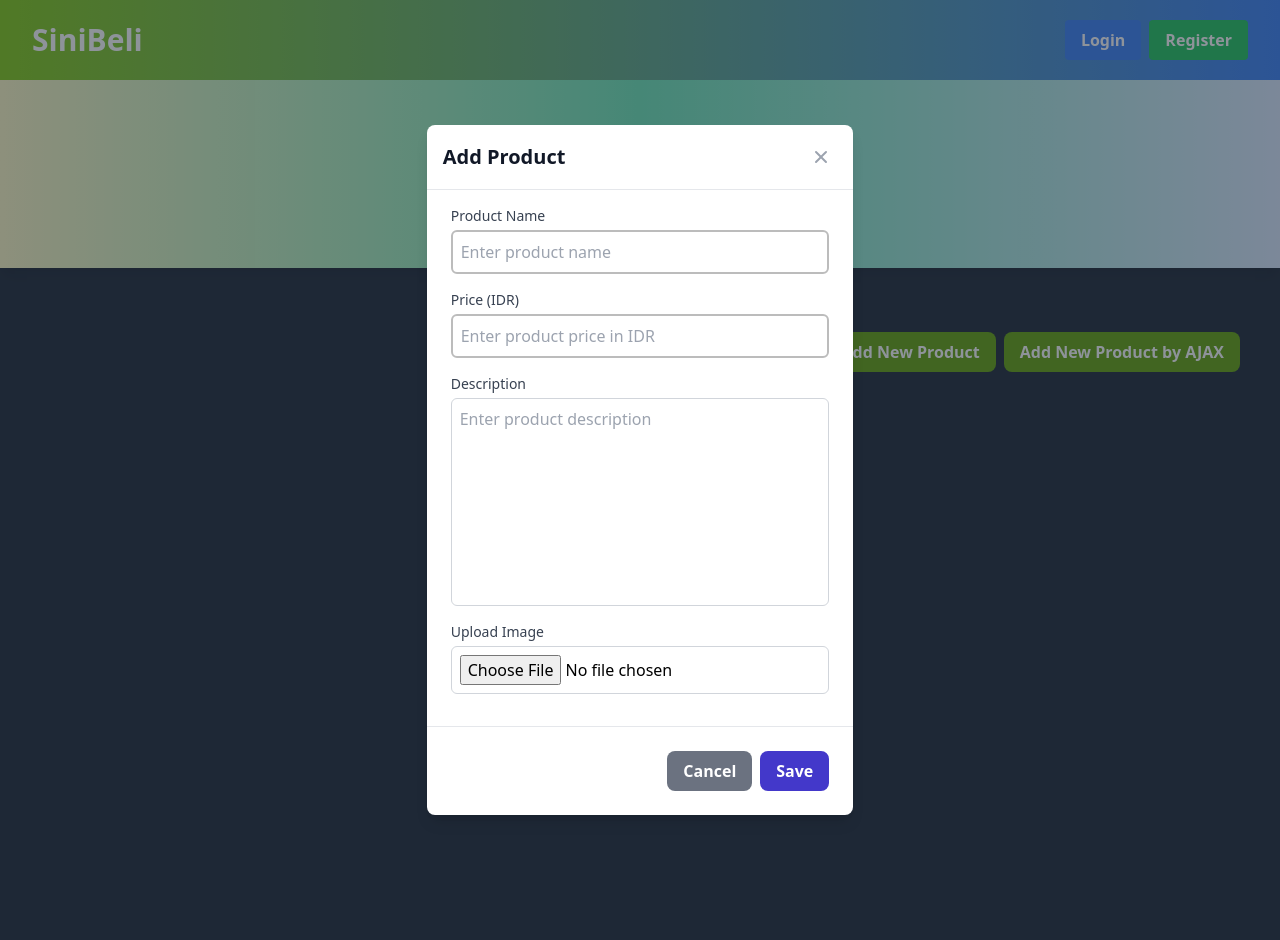
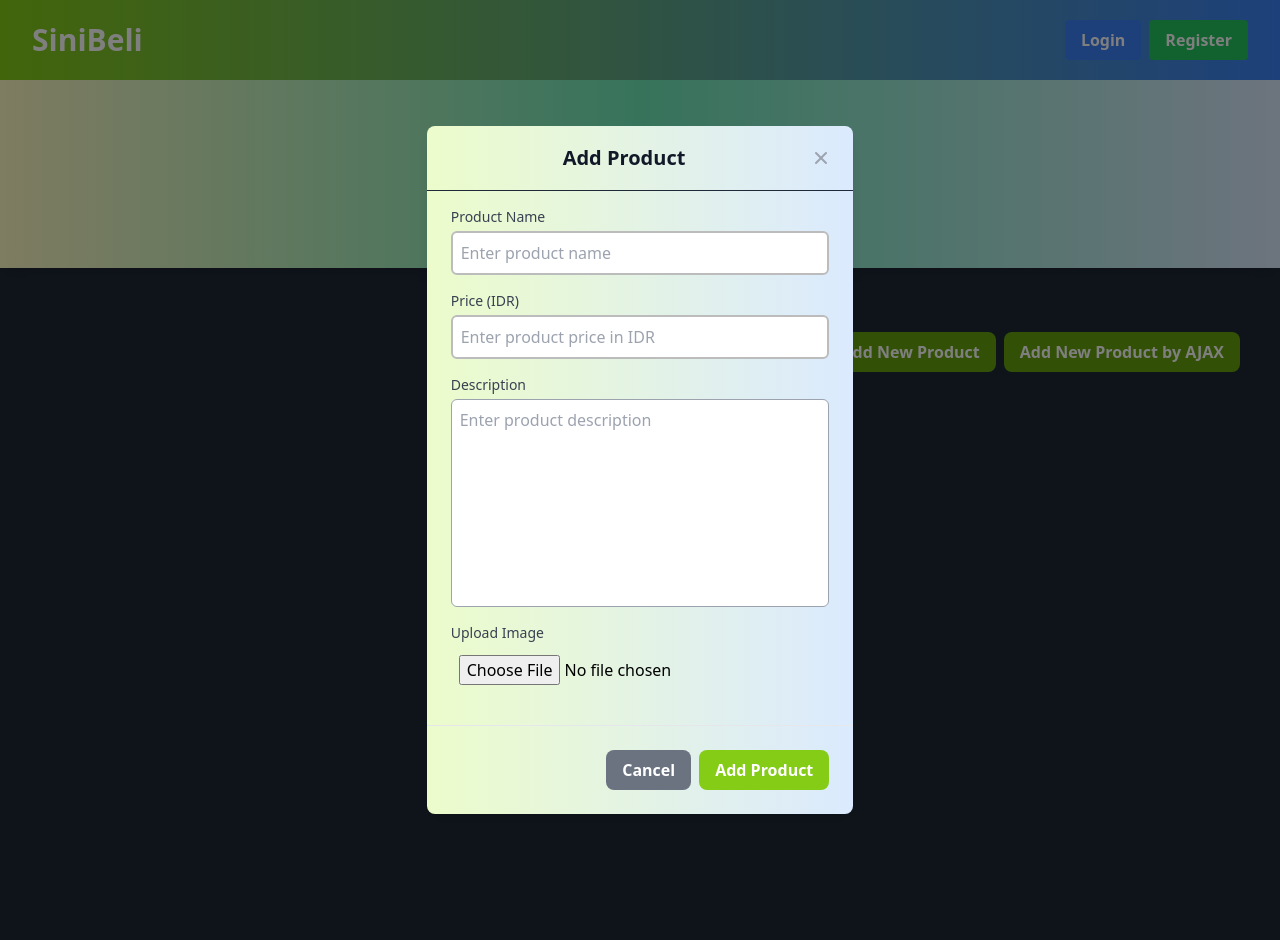
Before and after one commit to arshqiii/SiniBeli, a Django app: template main/templates/main.html in a window 1280 px wide, after a click on "Add New Product by AJAX". Run offline with Django 5.2, Linux system fonts and the light colour scheme; the template is opened without the code that fills it: most values are stand-ins (such as "Sample title", 1, 10 or a date in 2020); data that the repository does not hold is empty; some libraries are stand-ins or nearby versions.

Commit message:
fixed ajax function & product card

```diff
--- a/main/templates/main.html
+++ b/main/templates/main.html
@@ -17,14 +17,16 @@
 
     <div id="product_cards"></div>
 
-    <div id="crudModal" tabindex="-1" aria-hidden="true" class="hidden fixed inset-0 z-50 w-full flex items-center justify-center bg-gray-800 bg-opacity-50 overflow-x-hidden overflow-y-auto transition-opacity duration-300 ease-out">
-      <div id="crudModalContent" class="relative bg-white rounded-lg shadow-lg w-5/6 sm:w-3/4 md:w-1/2 lg:w-1/3 mx-4 sm:mx-0 transform scale-95 opacity-0 transition-transform transition-opacity duration-300 ease-out">
+    <div id="crudModal" tabindex="-1" aria-hidden="true" class="hidden fixed inset-0 z-50 w-full flex items-center justify-center bg-black bg-opacity-50 overflow-x-hidden overflow-y-auto transition-opacity duration-300 ease-out">
+      <div id="crudModalContent" class="relative bg-gradient-to-r from-lime-100 to-blue-100 rounded-lg shadow-lg w-5/6 sm:w-3/4 md:w-1/2 lg:w-1/3 mx-4 sm:mx-0 transform scale-95 opacity-0 transition-transform transition-opacity duration-300 ease-out">
 
         <!-- Modal header -->
-        <div class="flex items-center justify-between p-4 border-b rounded-t">
-          <h3 class="text-xl font-semibold text-gray-900">
-            Add Product
-          </h3>
+        <div class="flex flex items-center justify-center p-4 border-b border-gray-800 rounded-t">
+          <div class="w-full flex justify-center">
+            <h3 class="text-xl font-semibold text-gray-900 text-center">
+              Add Product
+            </h3>
+          </div>
           <button type="button" class="text-gray-400 bg-transparent hover:bg-gray-200 hover:text-gray-900 rounded-lg text-sm p-1.5 ml-auto inline-flex items-center" id="closeModalBtn">
             <svg aria-hidden="true" class="w-5 h-5" fill="currentColor" viewBox="0 0 20 20" xmlns="http://www.w3.org/2000/svg">
               <path fill-rule="evenodd" d="M4.293 4.293a1 1 0 011.414 0L10 8.586l4.293-4.293a1 1 0 111.414 1.414L11.414 10l4.293 4.293a1 1 0 01-1.414 1.414L10 11.414l-4.293 4.293a1 1 0 01-1.414-1.414L8.586 10 4.293 5.707a1 1 0 010-1.414z" clip-rule="evenodd"></path>
@@ -40,34 +42,34 @@
             <!-- Product Name -->
             <div class="mb-4">
               <label for="productName" class="block text-sm font-medium text-gray-700">Product Name</label>
-              <input type="text" id="productName" name="name" class="mt-1 block w-full border border-gray-300 rounded-md p-2 hover:border-indigo-700" placeholder="Enter product name" required>
+              <input type="text" id="productName" name="name" class="mt-1 block w-full border border-gray-300 rounded-md p-2 hover:border-lime-700" placeholder="Enter product name" required>
             </div>
 
             <!-- Product Price -->
             <div class="mb-4">
               <label for="productPrice" class="block text-sm font-medium text-gray-700">Price (IDR)</label>
-              <input type="number" id="productPrice" name="price" class="mt-1 block w-full border border-gray-300 rounded-md p-2 hover:border-indigo-700" placeholder="Enter product price in IDR" step="0.01" min="0" required>
+              <input type="number" id="productPrice" name="price" class="mt-1 block w-full border border-gray-300 rounded-md p-2 hover:border-lime-700" placeholder="Enter product price in IDR" step="0.01" min="0" required>
             </div>
 
             <!-- Product Description -->
             <div class="mb-4">
               <label for="productDescription" class="block text-sm font-medium text-gray-700">Description</label>
-              <textarea id="productDescription" name="description" rows="4" class="mt-1 block w-full h-52 resize-none border border-gray-300 rounded-md p-2 hover:border-indigo-700" placeholder="Enter product description" required></textarea>
+              <textarea id="productDescription" name="description" rows="4" class="mt-1 block w-full h-52 resize-none border border-gray-400 rounded-md p-2 hover:border-lime-700" placeholder="Enter product description" required></textarea>
             </div>
 
             <!-- Product Image File -->
             <div class="mb-4">
               <label for="productImage" class="block text-sm font-medium text-gray-700">Upload Image</label>
-              <input type="file" id="productImage" name="product_image" class="mt-1 block w-full border border-gray-300 rounded-md p-2 hover:border-indigo-700" accept="image/*" required>
+              <input type="file" id="productImage" name="product_image" class="mt-1 block w-full rounded-md p-2" accept="image/*" required>
             </div>
 
           </form>
         </div>
 
         <!-- Modal footer -->
-        <div class="flex flex-col space-y-2 md:flex-row md:space-y-0 md:space-x-2 p-6 border-t border-gray-200 rounded-b justify-center md:justify-end">
+        <div class="flex flex-col space-y-2 md:flex-row md:space-y-0 md:space-x-2 p-6 border-t rounded-b justify-center md:justify-end">
           <button type="button" class="bg-gray-500 hover:bg-gray-600 text-white font-bold py-2 px-4 rounded-lg" id="cancelButton">Cancel</button>
-          <button type="submit" id="submitProductEntry" form="productEntryForm" class="bg-indigo-700 hover:bg-indigo-600 text-white font-bold py-2 px-4 rounded-lg">Save</button>
+          <button type="submit" id="submitProductEntry" form="productForm" class="bg-lime-500 hover:bg-lime-600 text-white font-bold py-2 px-4 rounded-lg">Add Product</button>
         </div>
 
       </div>
@@ -108,11 +110,11 @@
             `;
     } else {
       classNameString =
-        "columns-1 sm:columns-2 lg:columns-3 gap-6 space-y-6 w-full";
+        "columns-1 sm:columns-2 lg:columns-3 gap-6 space-y-6 w-5/6";
       products.forEach((item) => {
         htmlString += `
                 <div class="relative break-inside-avoid">
-                  <div class="relative top-5 bg-indigo-100 shadow-md rounded-lg mb-6 break-inside-avoid flex flex-col border-2 border-indigo-300 transform rotate-1 hover:rotate-0 transition-transform duration-300">
+                  <div class="relative top-5 bg-lime-100 shadow-md rounded-lg mb-6 break-inside-avoid flex flex-col border-2 border-lime-300 transform hover:scale-105 transition-transform duration-300">
 
                       <!-- Product Image -->
                       <img src="${item.image}" alt="${item.fields.name}" class="w-full h-auto rounded-t-lg">
@@ -133,7 +135,7 @@
                       </div>
 
                       <!-- Buttons for Edit and Delete -->
-                      <div class="p-4 flex justify-between">
+                      <div class="p-4 flex space-x-2">
                           <!-- Edit Button -->
                           <a href="/edit_product/${item.pk}" class="bg-yellow-500 hover:bg-yellow-600 text-white rounded-full p-2 transition duration-300 shadow-md">
                               <svg xmlns="http://www.w3.org/2000/svg" class="h-6 w-6" viewBox="0 0 20 20" fill="currentColor">
@@ -183,6 +185,13 @@
       }, 150);
   }
 
+  modal.addEventListener('click', (event) => {
+    // Check if the click is outside the modal content
+    if (!modalContent.contains(event.target)) {
+      hideModal();  // Close the modal
+    }
+  });
+
   document.getElementById("cancelButton").addEventListener("click", hideModal);
   document.getElementById("closeModalBtn").addEventListener("click", hideModal);
 
@@ -191,7 +200,17 @@
       method: "POST",
       body: new FormData(document.querySelector('#productForm')), //membuat sebuah FormData baru yang datanya diambil dari form pada modal
     }) //FormData dapat digunakan untuk mengirimkan data form tersebut ke server.
-    .then(response => refreshProducts())
+    .then(response => {
+      if (response.ok) {
+          refreshProducts(); // Refresh the products list
+          hideModal(); // Close the modal after product creation
+      } else {
+          console.error("Product creation failed.");
+      }
+    })
+    .catch(error => {
+      console.error("Error:", error);
+    });
 
     document.getElementById("productForm").reset(); //mengosongkan isi field form modal setelah di-submit.
     document.querySelector("[data-modal-toggle='crudModal']").click();
--- a/main/views.py
+++ b/main/views.py
@@ -49,7 +49,7 @@ def create_product(request):
 def edit_product(request, id):
     product = Product.objects.get(pk=id)
 
-    form = ProductEntryForm(request.POST or None, instance=product)
+    form = ProductEntryForm(request.POST or None, request.FILES or None, instance=product)
 
     if form.is_valid() and request.method == "POST":
         form.save()
@@ -75,13 +75,15 @@ def add_product_ajax(request):
     name = request.POST.get("name")
     price = request.POST.get("price")
     description = request.POST.get("description")
-    image = request.POST.get("image")
+    image = request.FILES.get("image")
     user = request.user
 
     #membuat objek product baru
     new_product = Product(
-        name=name, price=price,
-        description=description, image=image,
+        name=name,
+        price=price,
+        description=description,
+        image=image,
         user=user
     )
     new_product.save() #save product yang dibuat
```
